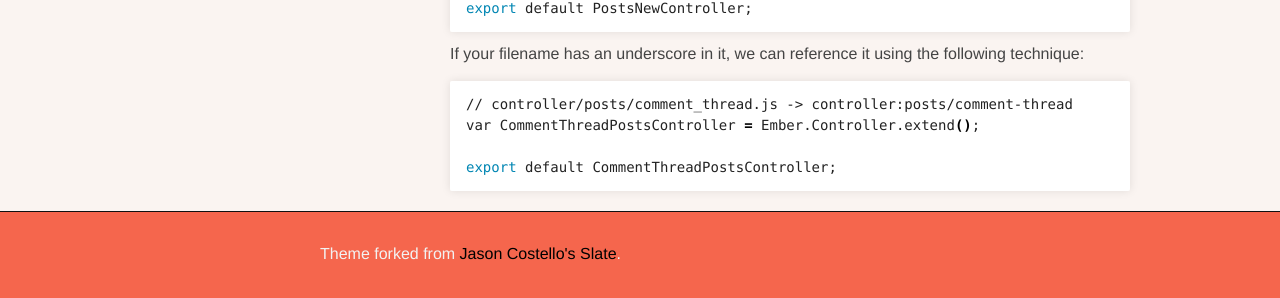
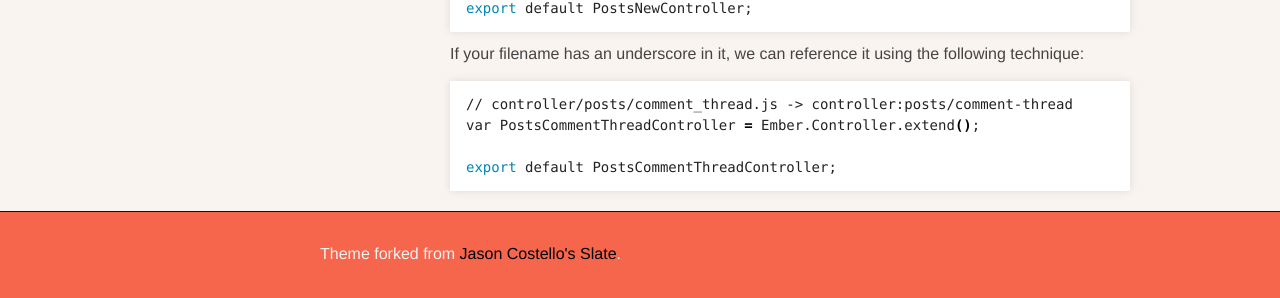
Before and after one commit to stefanpenner/ember-app-kit, a Jekyll site: the page built from guides/naming-conventions.md, in a window 1280 px wide. Shown: the part 1722-2020 px from the top of the page. Built offline with Jekyll 4.4.1, drawn with Linux system fonts in a browser that asks for light colours.

Commit message:
Fixing a documentation bug regarding nested route naming conventions.

```diff
--- a/guides/naming-conventions.md
+++ b/guides/naming-conventions.md
@@ -82,7 +82,7 @@ If your filename has an underscore in it, we can reference it using the followin
 
 {% highlight sh %}
 // controller/posts/comment_thread.js -> controller:posts/comment-thread
-var CommentThreadPostsController = Ember.Controller.extend();
+var PostsCommentThreadController = Ember.Controller.extend();
 
-export default CommentThreadPostsController;
+export default PostsCommentThreadController;
 {% endhighlight %}
```
